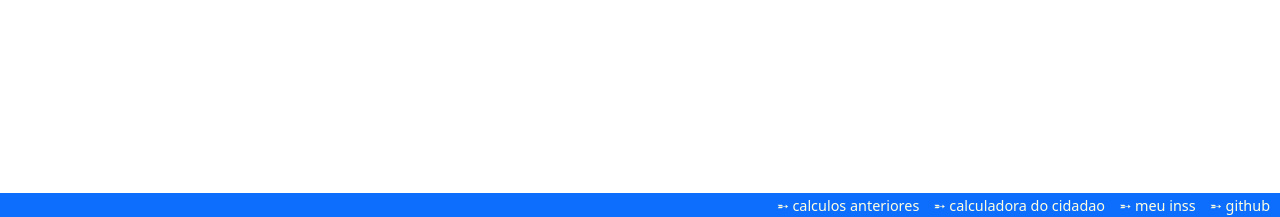
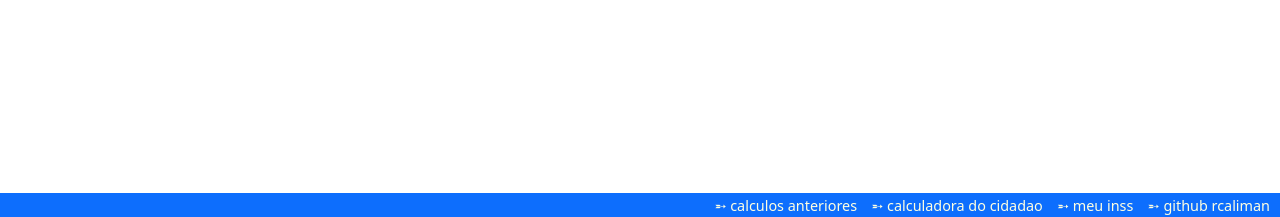
Before and after one commit to rcaliman/pcd, a Flask app: page / in a window 1280 px wide. Shown: the part 583-800 px from the top of the page. Run offline with Flask 2, Linux system fonts and the light colour scheme.

Commit message:
edicao de links

```diff
--- a/templates/base.html
+++ b/templates/base.html
@@ -109,7 +109,7 @@
         <a href='https://www3.bcb.gov.br/CALCIDADAO/publico/exibirFormFinanciamentoPrestacoesFixas.do?method=exibirFormFinanciamentoPrestacoesFixas'
                                 target='#'>&#10165; calculadora do cidadao</a>
         <a href='https://meu.inss.gov.br/' target='#'>&#10165; meu inss</a>
-        <a href='https://github.com/rcaliman/pcd' target='#'>&#10165; github</a>
+        <a href='https://github.com/rcaliman/pcd' target='#'>&#10165; github rcaliman</a>
     </div>
 </body>
 
```
